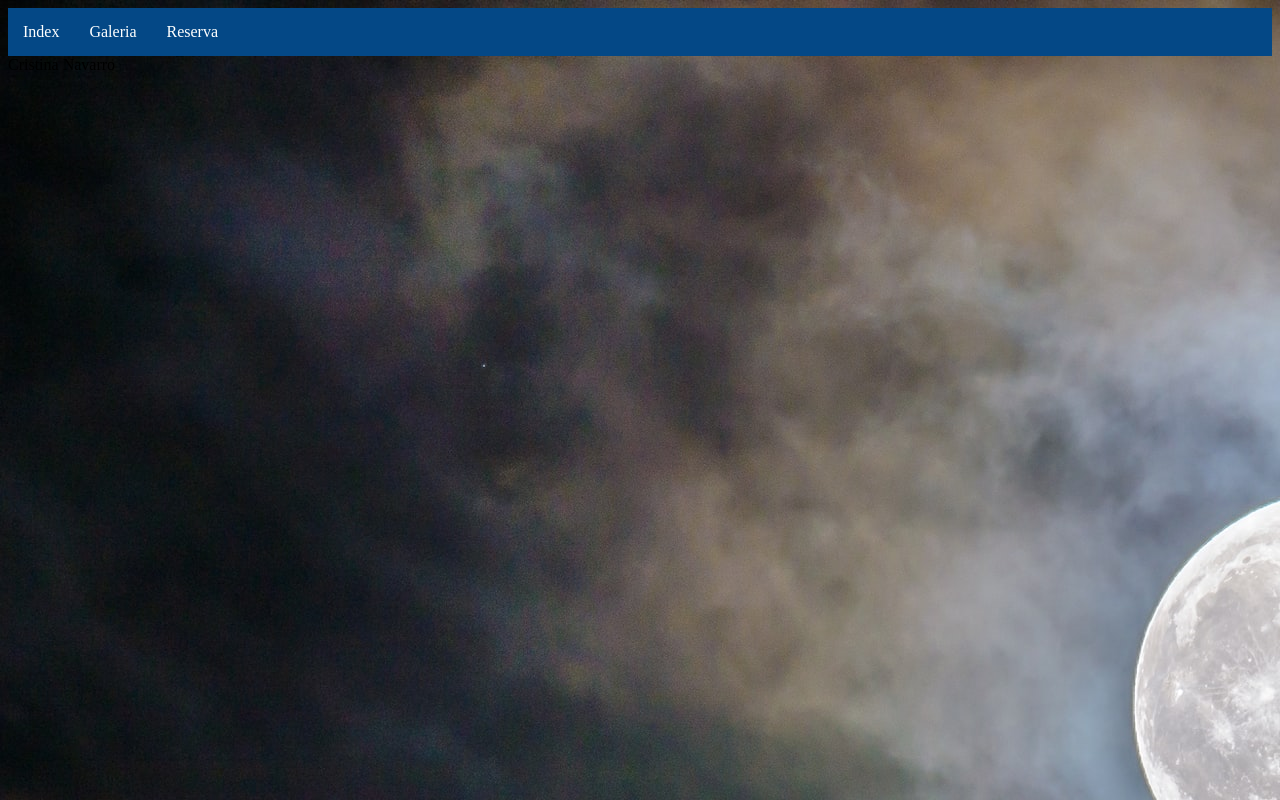
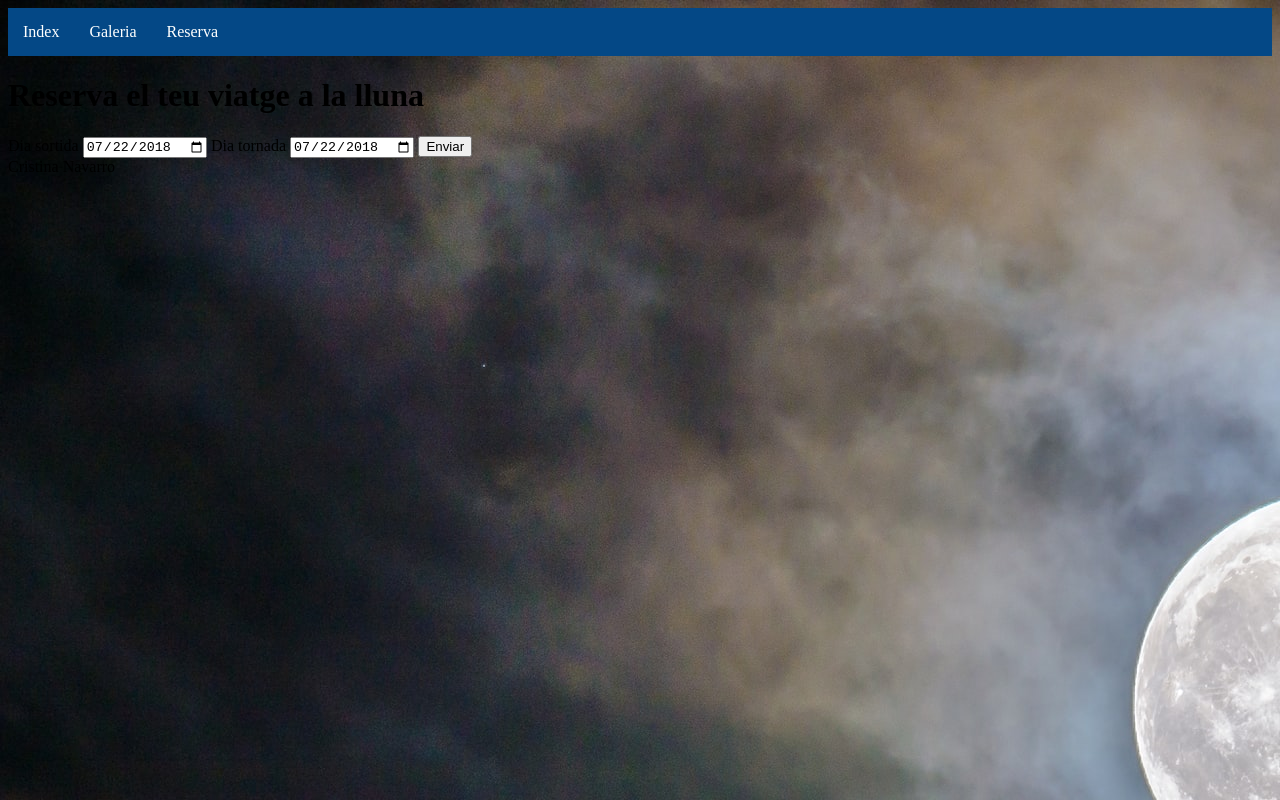
Before and after one commit to CristinaNavarr/moon_Navarro_Gordillo, a plain HTML site: page reserva.html in a window 1280 px wide. Drawn offline with Linux system fonts and the light colour scheme.

Commit message:
formulari

```diff
--- a/reserva.html
+++ b/reserva.html
@@ -18,6 +18,15 @@
         <a  href="reserva.html">Reserva</a>
     </div>
 </div>
+<div class="reserves">
+    <div class="formulari">
+    <h1>Reserva el teu viatge a la lluna</h1>
+    <label for="start">Dia sortida</label>
+    <input type="date" id="start" name="trip-start" value="2018-07-22">
+    <label for="start">Dia tornada</label>
+    <input type="date" id="start" name="trip-start" value="2018-07-22">
+    <button>Enviar</button>
+</div>
 </body>
 <footer>Cristina Navarro</footer>
 </html>
```
